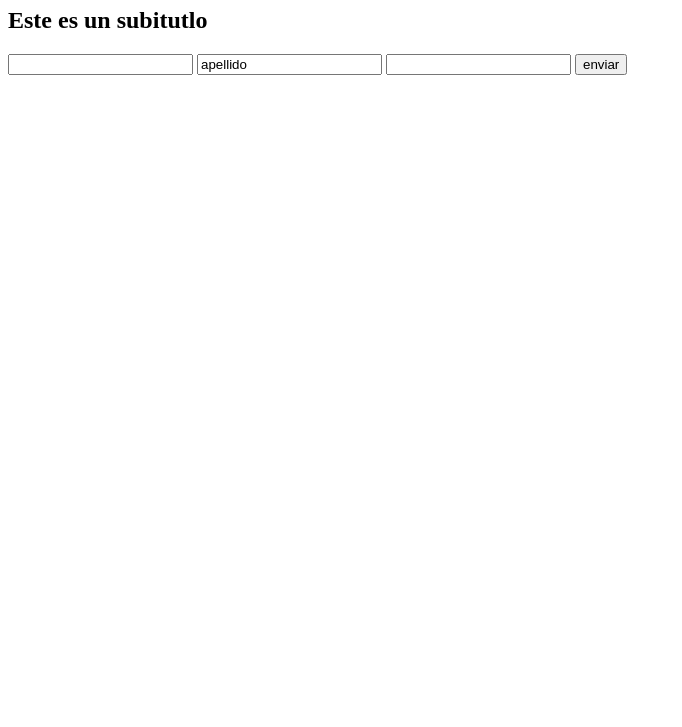
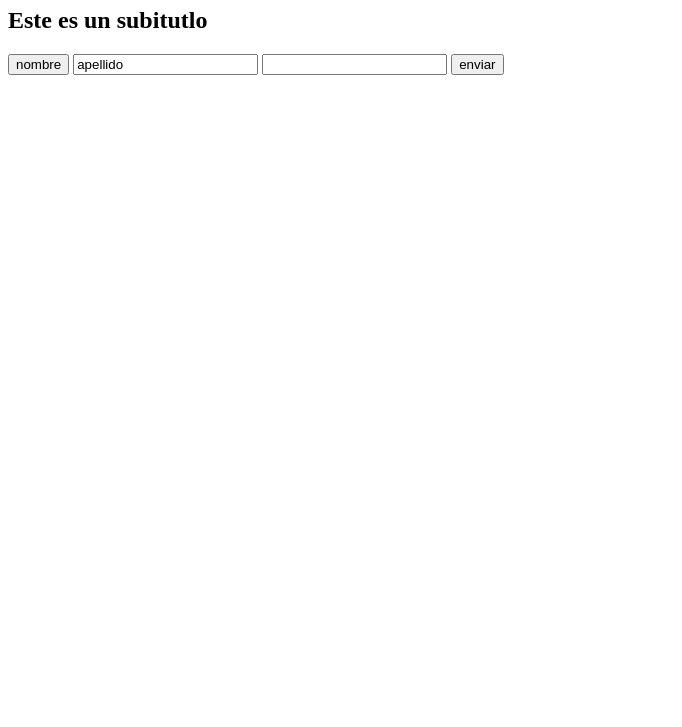
Before and after one commit to IvanRoz/Curso-git, a plain HTML site: page index.html in a window 1280 px wide. Shown: the part 73-800 px from the top of the page, without its empty margins (0-682 px from the left). Drawn offline with Linux system fonts and the light colour scheme.

Commit message:
Se cambia number por submit

```diff
--- a/index.html
+++ b/index.html
@@ -9,7 +9,7 @@
 	<h1>Modificación del archivo html</h1>
 	<h2>Este es un subitutlo</h2>
 	<form action="#" method="get">
-		<input type="number" name="firstName" value="nombre">
+		<input type="submit" name="firstName" value="nombre">
 		<input type="Text" name="lastName" value="apellido">
 		<input type="number" name="Age" value="edad">
 		<input type="button" value="enviar">
```
